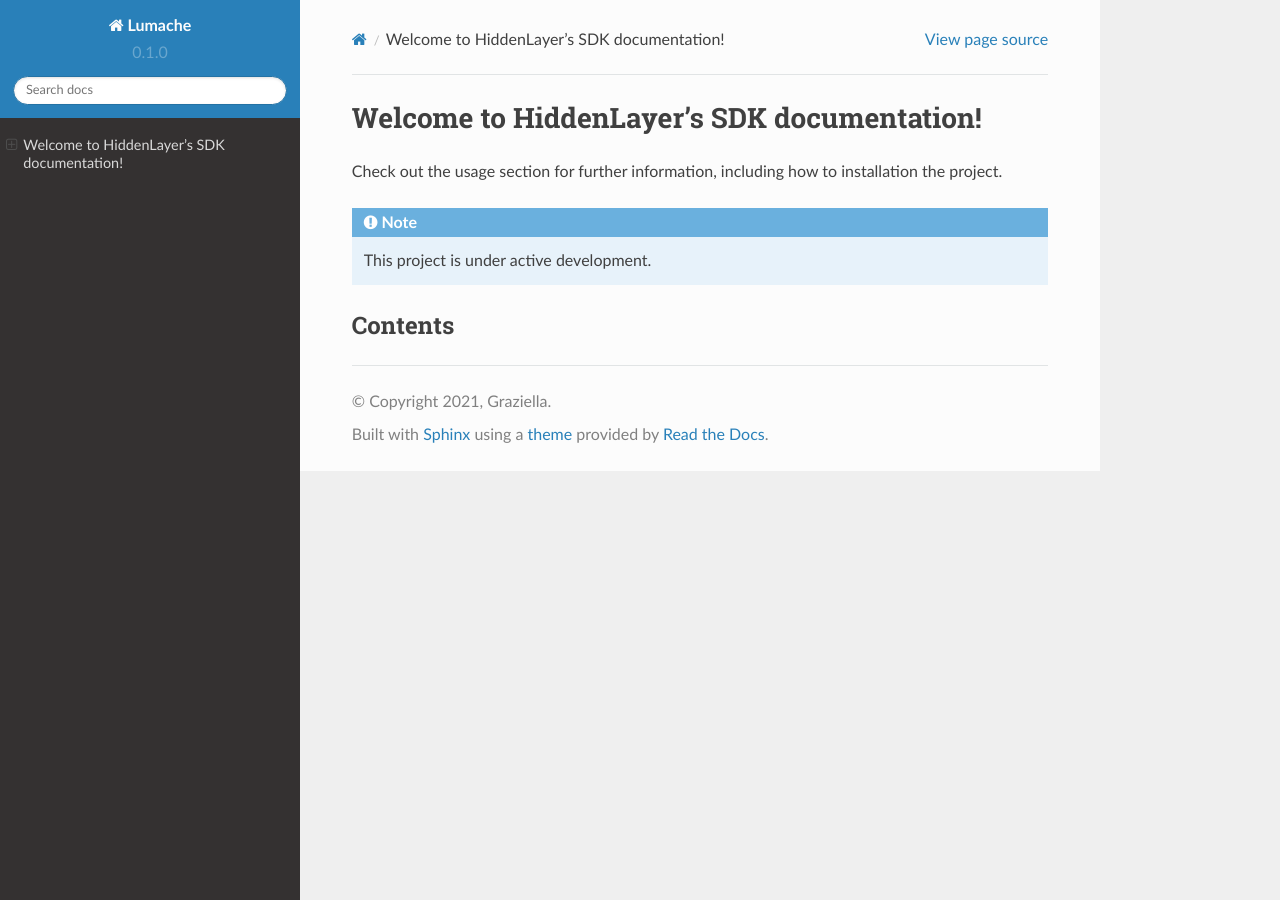
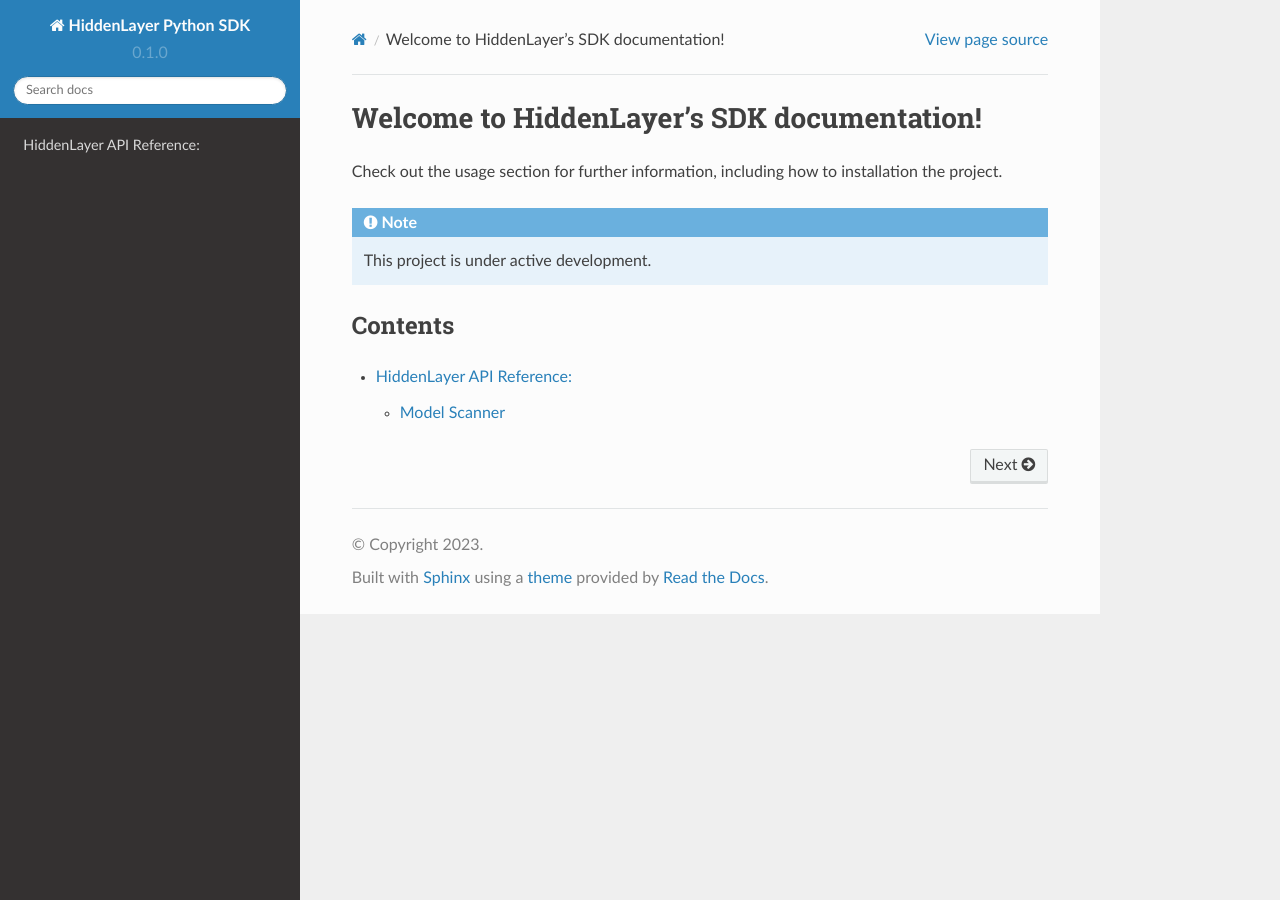
Before and after one commit to hiddenlayerai/hiddenlayer-sdk-python, a Sphinx documentation site: the page built from docs/source/index.rst, in a window 1280 px wide. Built offline with Sphinx 7.4.7 and the Read the Docs theme 2.0.0, drawn with Linux system fonts in a browser that asks for light colours.

Commit message:
Adding model scanner api docs

```diff
--- a/docs/source/conf.py
+++ b/docs/source/conf.py
@@ -6,9 +6,9 @@
 
 sys.path.insert(0, os.path.abspath("../../hiddenlayer"))
 
-project = "Lumache"
-copyright = "2021, Graziella"
-author = "Graziella"
+project = "HiddenLayer Python SDK"
+copyright = "2023"
+author = "HiddenLayer Integrations Team"
 
 release = "0.1"
 version = "0.1.0"
@@ -22,6 +22,9 @@
     "sphinx.ext.autosummary",
     "sphinx.ext.intersphinx",
 ]
+
+autoclass_content = "both"
+autodoc_typehints = "description"
 
 intersphinx_mapping = {
     "python": ("https://docs.python.org/3/", None),
--- a/docs/source/index.rst
+++ b/docs/source/index.rst
@@ -12,3 +12,6 @@
 --------
 
 .. toctree::
+   :maxdepth: 3
+
+   api
```
Also changed, not shown: docs/source/api.rst (added, +12 -0 lines), docs/source/api/model_scanner.rst (added, +9 -0 lines), docs/source/api/hiddenlayer.rest.api.rst (renamed from docs/source/hiddenlayer.rest.api.rst), docs/source/api/hiddenlayer.rest.models.rst (renamed from docs/source/hiddenlayer.rest.models.rst), docs/source/api/hiddenlayer.rest.rst (renamed from docs/source/hiddenlayer.rest.rst), docs/source/api/hiddenlayer.rst (renamed from docs/source/hiddenlayer.rst), docs/source/api/hiddenlayer.services.rst (renamed from docs/source/hiddenlayer.services.rst), docs/source/api/modules.rst (renamed from docs/source/modules.rst).
